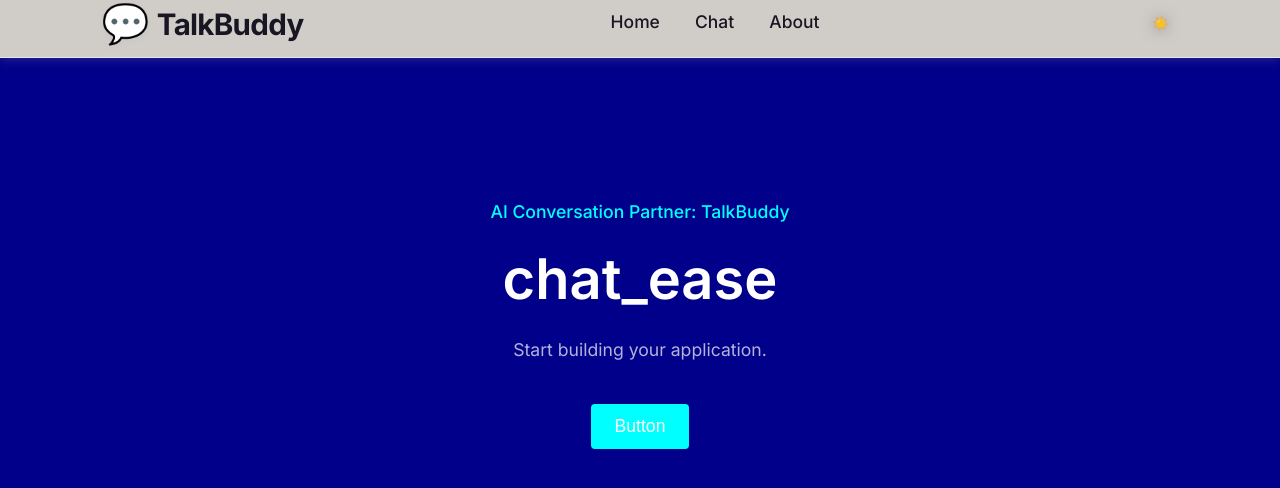
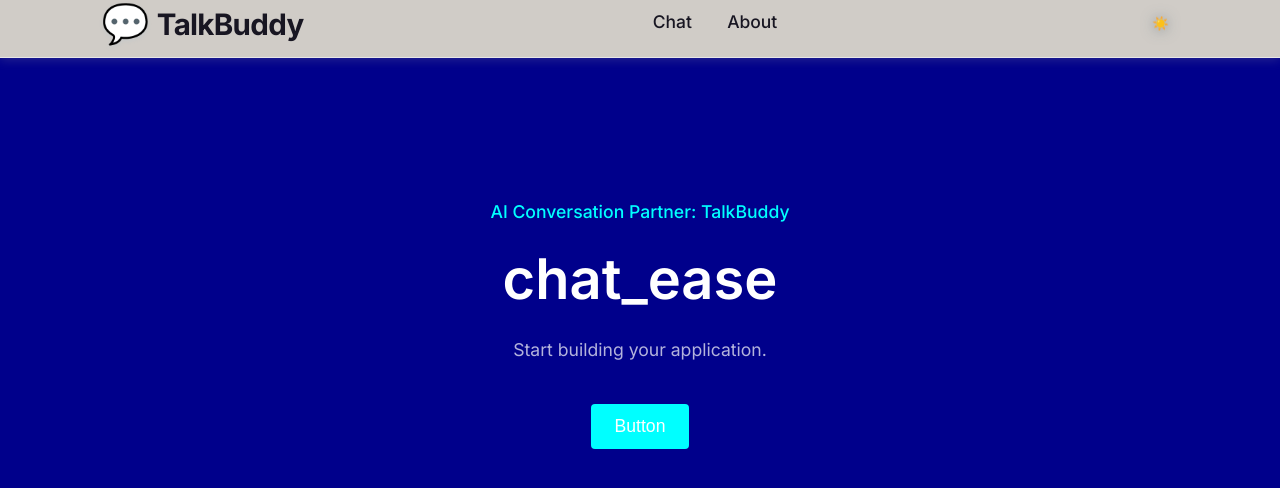
Before and after one commit to Workflow-Manager-admin/chatease-31040-afda11b9, a React (Create React App) app in the folder chat_ease/: page / in a window 1280 px wide. Shown: the top 488 px of the page. Built offline with nearby package versions, Linux system fonts and the light colour scheme; the HTML template or start-up script is replaced by a standard one.

Commit message:
Auto-commit: Changes as of 2025-06-05T14:02:45.620618+00:00

```diff
--- a/chat_ease/src/NavBar.js
+++ b/chat_ease/src/NavBar.js
@@ -50,13 +50,6 @@ function NavBar() {
             </span>
           </div>
           <div className="talkbuddy-nav-links">
-            <a
-              href="#home"
-              className="talkbuddy-link"
-              onClick={handleNav("home")}
-            >
-              Home
-            </a>
             <a
               href="#chat"
               className="talkbuddy-link"
```
Also changed, not shown: 2 other files (tests, documents, lock files or other folders).
